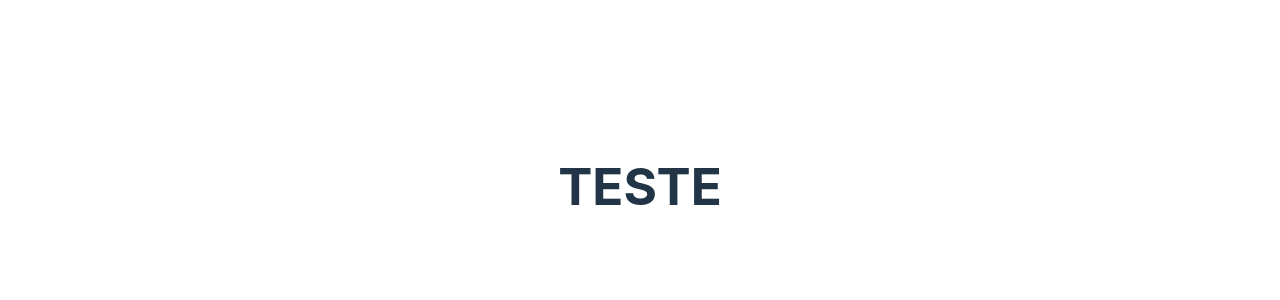
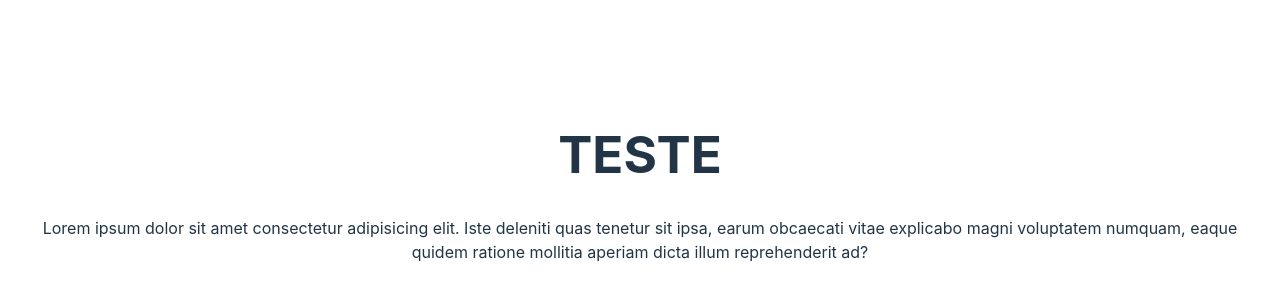
Before and after one commit to ricoRecruta/calculadora, a React (Vite) app in the folder find-risc/: page / in a window 1280 px wide. Shown: the part 214-514 px from the top of the page. Built offline with nearby package versions, Linux system fonts and the light colour scheme.

Commit message:
Teste Lorem
Acabei de testar o lorem para subir

```diff
--- a/find-risc/package.json
+++ b/find-risc/package.json
@@ -23,6 +23,6 @@
     "eslint-plugin-react-hooks": "^5.0.0",
     "eslint-plugin-react-refresh": "^0.4.16",
     "globals": "^15.13.0",
-    "vite": "^6.0.3"
+    "vite": "^6.0.5"
   }
 }
--- a/find-risc/src/components/header/Header.jsx
+++ b/find-risc/src/components/header/Header.jsx
@@ -1,13 +1,16 @@
-
-
-
 const Header = () => {
   return (
     <>
-        <h1>TESTE</h1>
+      <h1>TESTE</h1>
 
+      <p>
+        Lorem ipsum dolor sit amet consectetur adipisicing elit. Iste deleniti
+        quas tenetur sit ipsa, earum obcaecati vitae explicabo magni voluptatem
+        numquam, eaque quidem ratione mollitia aperiam dicta illum reprehenderit
+        ad?
+      </p>
     </>
-  )
-}
+  );
+};
 
-export default Header
+export default Header;
```
Also changed, not shown: 1 other file (tests, documents, lock files or other folders).
